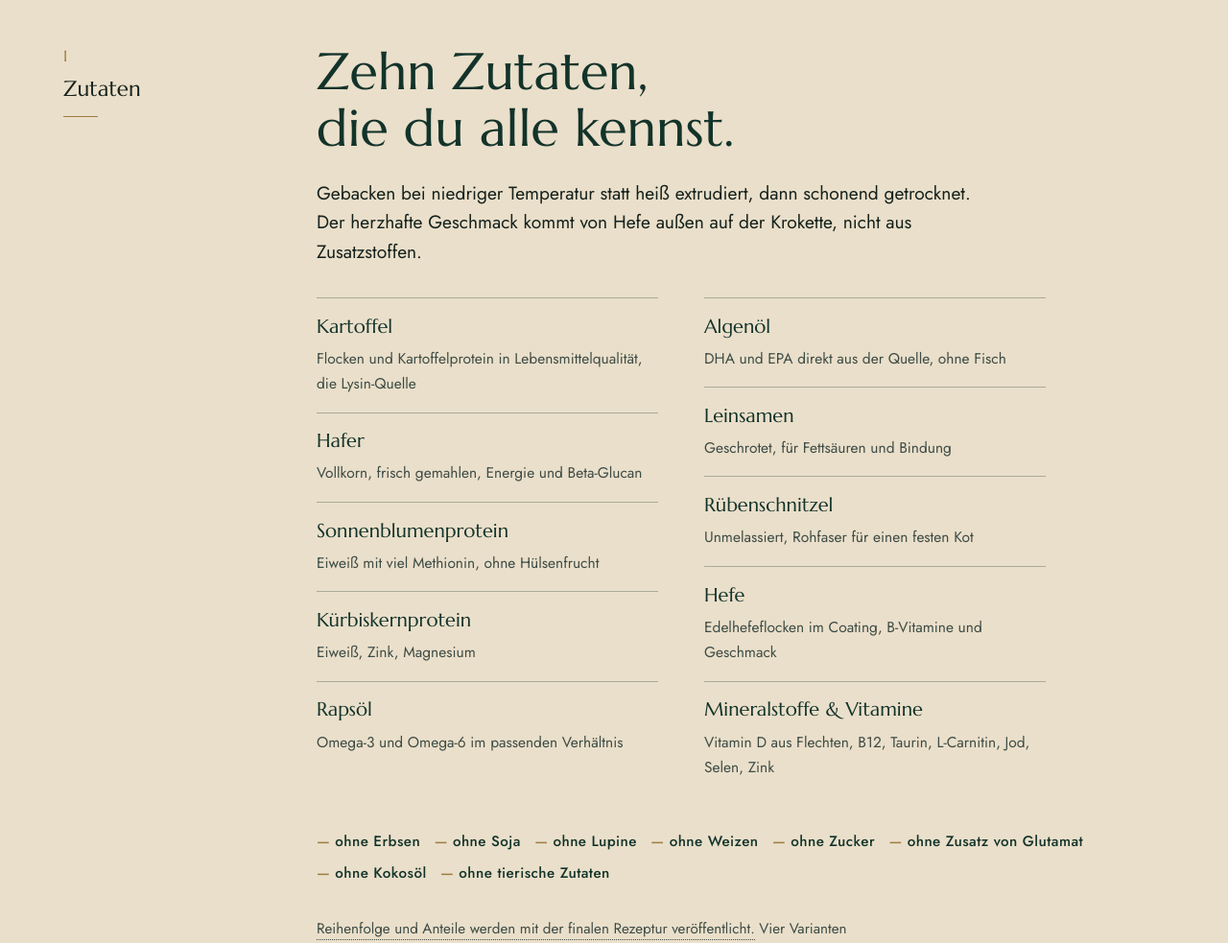
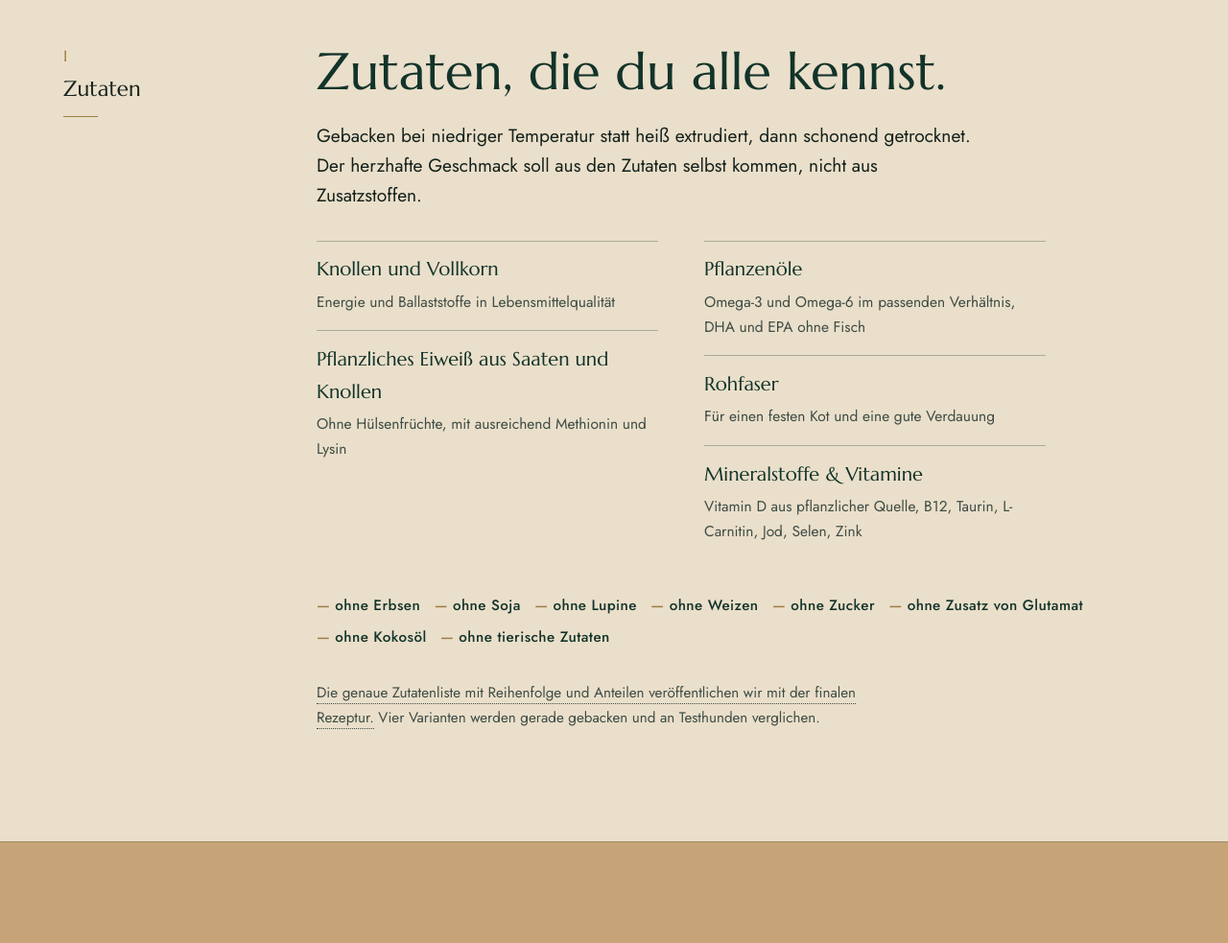
Before and after one commit to sarah0803/goodpaw-website, a plain HTML site: page futter.html in a window 1280 px wide. Shown: the part 600-1583 px from the top of the page at 96% size. Drawn offline with Linux system fonts and the light colour scheme.

Commit message:
Zutaten vorerst allgemein, Cloudflare Web Analytics, neutrales Beutel-Mockup
Co-Authored-By: Claude Fable 5.1 <noreply@anthropic.com>

```diff
--- a/futter.html
+++ b/futter.html
@@ -4,11 +4,11 @@
 <meta charset="utf-8">
 <meta name="viewport" content="width=device-width, initial-scale=1">
 <title>Das Futter · Zutaten, Preis pro Tag, Umstellung · GOODPAW</title>
-<meta name="description" content="Zehn Zutaten, fünf Versprechen, Preis-pro-Tag-Rechner nach FEDIAF und der 14-Tage-Umstellungsplan für pflanzliches Hundefutter.">
+<meta name="description" content="Die Zutaten, fünf Versprechen, Preis-pro-Tag-Rechner nach FEDIAF und der 14-Tage-Umstellungsplan für pflanzliches Hundefutter.">
 <link rel="canonical" href="https://goodpaw.de/futter.html">
 <meta property="og:type" content="website">
 <meta property="og:title" content="Das Futter · Zutaten, Preis pro Tag, Umstellung · GOODPAW">
-<meta property="og:description" content="Zehn Zutaten, fünf Versprechen, Preis-pro-Tag-Rechner nach FEDIAF und der 14-Tage-Umstellungsplan für pflanzliches Hundefutter.">
+<meta property="og:description" content="Die Zutaten, fünf Versprechen, Preis-pro-Tag-Rechner nach FEDIAF und der 14-Tage-Umstellungsplan für pflanzliches Hundefutter.">
 <meta property="og:url" content="https://goodpaw.de/futter.html">
 <meta property="og:image" content="https://goodpaw.de/assets/mockup-goodpaw.jpg">
 <meta property="og:locale" content="de_DE">
@@ -17,6 +17,7 @@
 <link rel="icon" href="assets/logo-sitting-sm.png" type="image/png">
 <meta name="theme-color" content="#12332a">
 <link rel="stylesheet" href="assets/fonts/fonts.css">
+<script defer src="https://static.cloudflareinsights.com/beacon.min.js" data-cf-beacon='{"token": "d49c6ed778b543a9950872e62e0b0327"}'></script>
 <style>
 /* Layout: Magazin-Raster, links Ziffer und Kapitelwort, rechts Inhalt. Helle Seite in Beige, Flächen in Kraftpapier, Dunkelgrün nur für Kopf, Hero, Schluss und Schrift, Gold für Marke und Linien. Keine Karten, nur Haarlinien. Dieser Style-Block gilt für alle Seiten (build.py kopiert ihn). */
 :root{
@@ -247,22 +248,17 @@ footer .draft{color:var(--gold);letter-spacing:.1em;text-transform:uppercase;fon
   <div class="wrap">
     <div class="side"><div class="n">I</div><div class="w">Zutaten</div><div class="l"></div></div>
     <div>
-      <h2 class="t">Zehn Zutaten, die du alle kennst.</h2>
-      <p class="lead">Gebacken bei niedriger Temperatur statt heiß extrudiert, dann schonend getrocknet. Der herzhafte Geschmack kommt von Hefe außen auf der Krokette, nicht aus Zusatzstoffen.</p>
+      <h2 class="t">Zutaten, die du alle kennst.</h2>
+      <p class="lead">Gebacken bei niedriger Temperatur statt heiß extrudiert, dann schonend getrocknet. Der herzhafte Geschmack soll aus den Zutaten selbst kommen, nicht aus Zusatzstoffen.</p>
       <div class="ingr">
-        <div><b>Kartoffel</b><small>Flocken und Kartoffelprotein in Lebensmittelqualität, die Lysin-Quelle</small></div>
-        <div><b>Hafer</b><small>Vollkorn, frisch gemahlen, Energie und Beta-Glucan</small></div>
-        <div><b>Sonnenblumenprotein</b><small>Eiweiß mit viel Methionin, ohne Hülsenfrucht</small></div>
-        <div><b>Kürbiskernprotein</b><small>Eiweiß, Zink, Magnesium</small></div>
-        <div><b>Rapsöl</b><small>Omega-3 und Omega-6 im passenden Verhältnis</small></div>
-        <div><b>Algenöl</b><small>DHA und EPA direkt aus der Quelle, ohne Fisch</small></div>
-        <div><b>Leinsamen</b><small>Geschrotet, für Fettsäuren und Bindung</small></div>
-        <div><b>Rübenschnitzel</b><small>Unmelassiert, Rohfaser für einen festen Kot</small></div>
-        <div><b>Hefe</b><small>Edelhefeflocken im Coating, B-Vitamine und Geschmack</small></div>
-        <div><b>Mineralstoffe &amp; Vitamine</b><small>Vitamin D aus Flechten, B12, Taurin, L-Carnitin, Jod, Selen, Zink</small></div>
+        <div><b>Knollen und Vollkorn</b><small>Energie und Ballaststoffe in Lebensmittelqualität</small></div>
+        <div><b>Pflanzliches Eiweiß aus Saaten und Knollen</b><small>Ohne Hülsenfrüchte, mit ausreichend Methionin und Lysin</small></div>
+        <div><b>Pflanzenöle</b><small>Omega-3 und Omega-6 im passenden Verhältnis, DHA und EPA ohne Fisch</small></div>
+        <div><b>Rohfaser</b><small>Für einen festen Kot und eine gute Verdauung</small></div>
+        <div><b>Mineralstoffe &amp; Vitamine</b><small>Vitamin D aus pflanzlicher Quelle, B12, Taurin, L-Carnitin, Jod, Selen, Zink</small></div>
       </div>
       <div class="not"><span>ohne Erbsen</span><span>ohne Soja</span><span>ohne Lupine</span><span>ohne Weizen</span><span>ohne Zucker</span><span>ohne Zusatz von Glutamat</span><span>ohne Kokosöl</span><span>ohne tierische Zutaten</span></div>
-      <p class="body" style="color:var(--ink-soft);font-size:.95rem;margin-top:2rem"><span class="ph" title="Platzhalter: Reihenfolge und Prozentangaben nach der Laboranalyse der Siegervariante">Reihenfolge und Anteile werden mit der finalen Rezeptur veröffentlicht.</span> Vier Varianten werden gerade gebacken und an Testhunden verglichen.</p>
+      <p class="body" style="color:var(--ink-soft);font-size:.95rem;margin-top:2rem"><span class="ph" title="Platzhalter: vollständige Zutatenliste mit Reihenfolge und Prozentangaben nach der Laboranalyse der Siegervariante">Die genaue Zutatenliste mit Reihenfolge und Anteilen veröffentlichen wir mit der finalen Rezeptur.</span> Vier Varianten werden gerade gebacken und an Testhunden verglichen.</p>
     </div>
   </div>
 </section>
```
Also changed, not shown: datenschutz.html (+6 -1 lines), fragen.html (+5 -4 lines), impressum.html (+1 -0 lines), index.html (+9 -8 lines), ratgeber-erbsen.html (+1 -0 lines), ratgeber-etikett.html (+1 -0 lines), ratgeber-vegan.html (+1 -0 lines), ratgeber.html (+1 -0 lines), studien.html (+3 -2 lines), ueber-uns.html (+1 -0 lines), assets/mockup-goodpaw.jpg, 1 other file.
